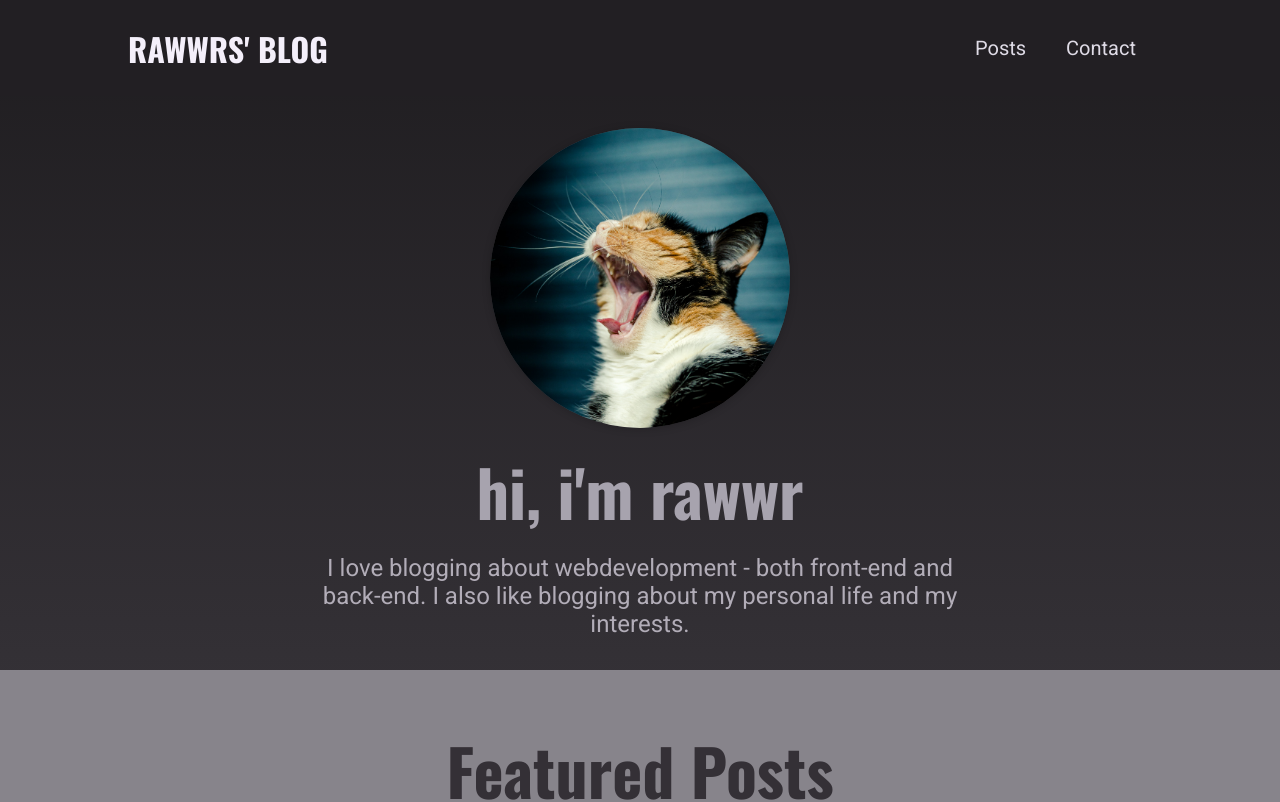
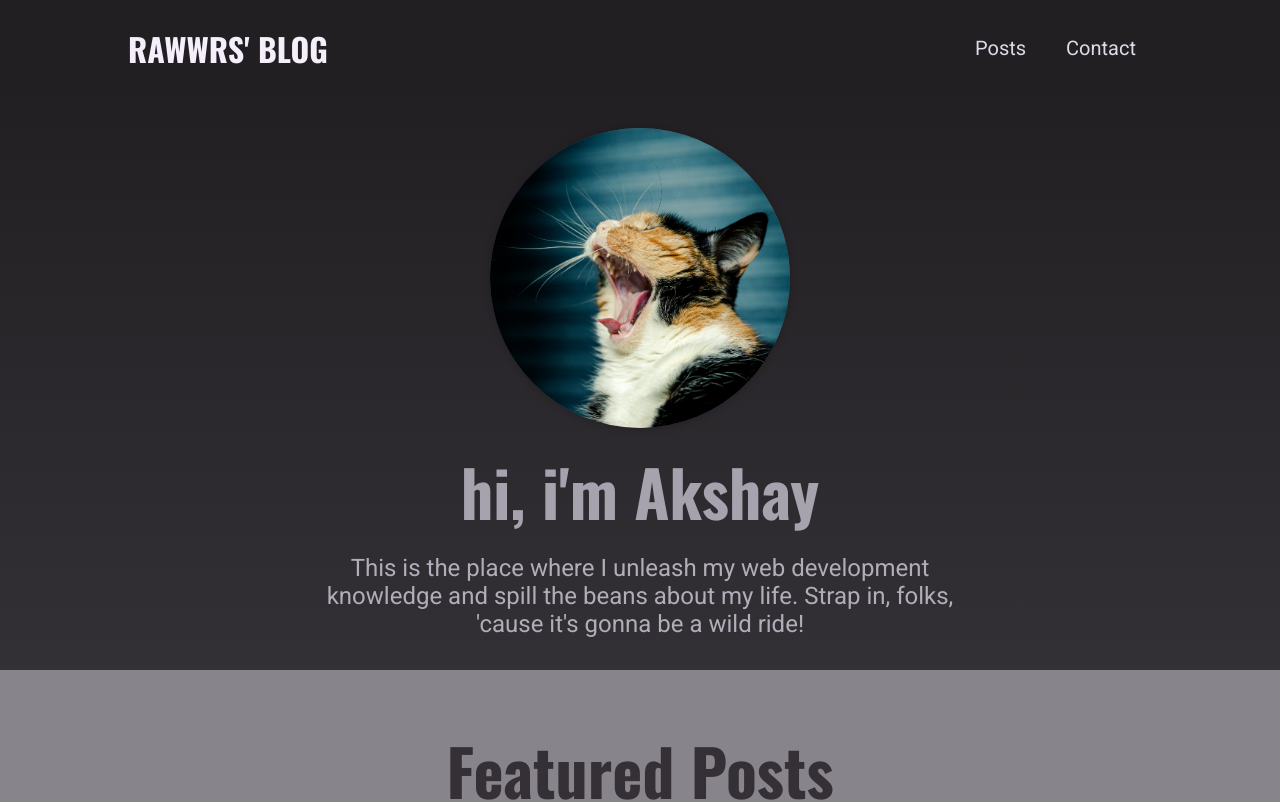
Before and after one commit to rawwr-cmd/weblog, a Next.js app: page / in a window 1280 px wide. Shown: the top 802 px of the page. Built offline with nearby package versions, Linux system fonts and the light colour scheme.

Commit message:
added info

```diff
--- a/components/homepage/hero.tsx
+++ b/components/homepage/hero.tsx
@@ -12,10 +12,11 @@ const Hero = () => {
           height={300}
         />
       </div>
-      <h1>hi, i'm rawwr</h1>
+      <h1>hi, i'm Akshay</h1>
       <p>
-        I love blogging about webdevelopment - both front-end and back-end. I
-        also like blogging about my personal life and my interests.
+        This is the place where I unleash my web development knowledge and spill
+        the beans about my life. Strap in, folks, 'cause it's gonna be a wild
+        ride!
       </p>
     </section>
   );
```
Also changed, not shown: posts/java-script-markdown.md (+2 -2 lines).
